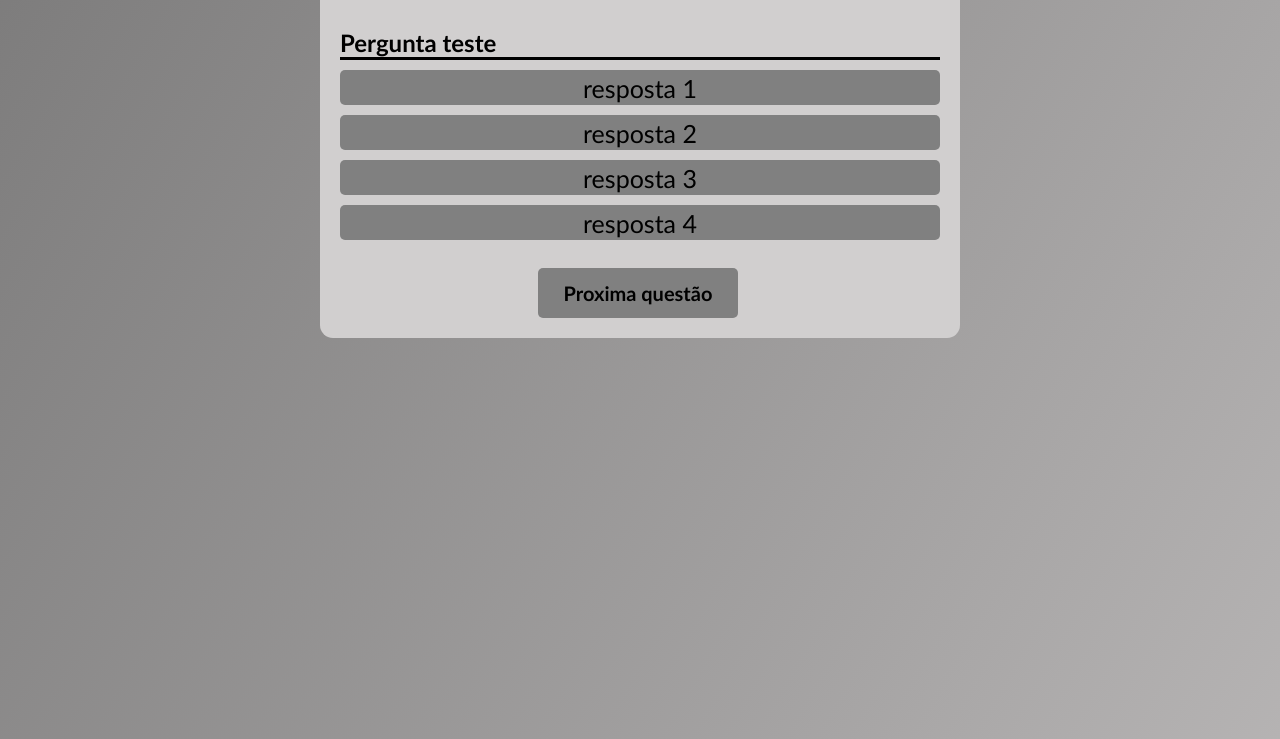
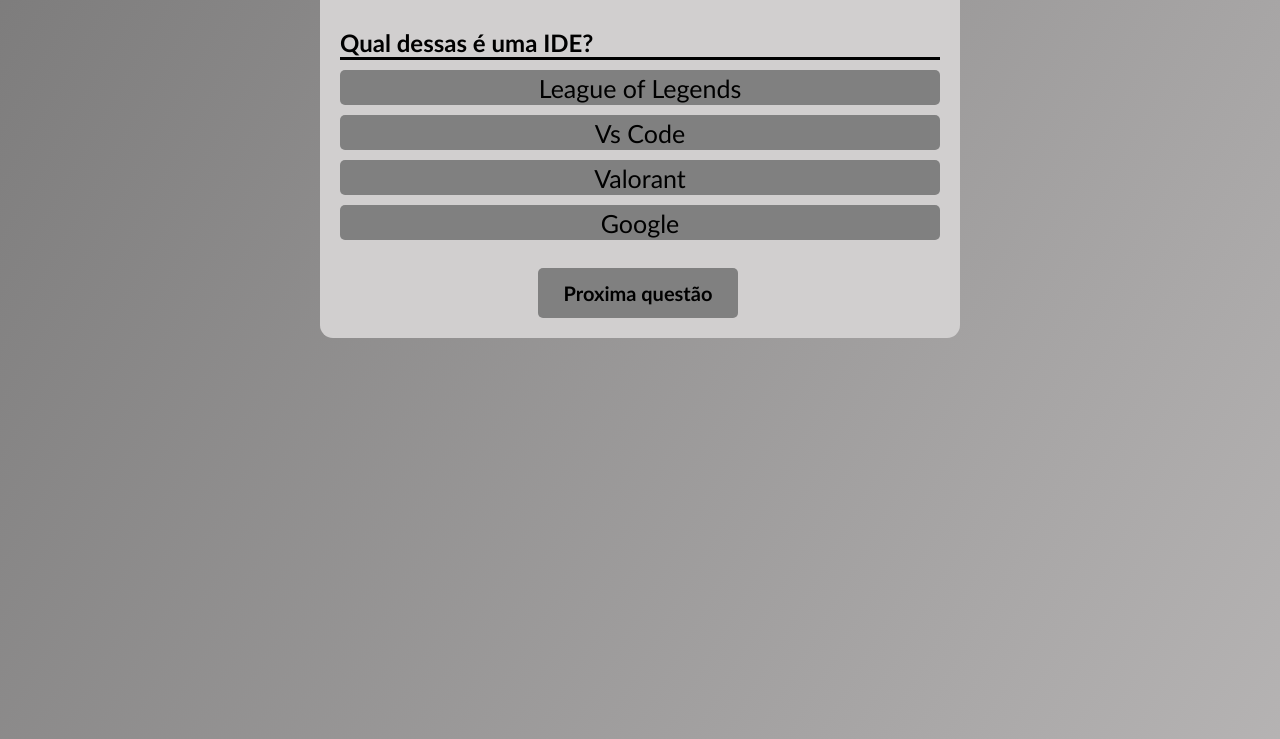
Before and after one commit to Vinicius-Souza-Rodrigues/Quiz-with-JS-HTML-and-Css, a plain HTML site: page index.html in a window 1280 px wide. Both pictures are taken after a click on the button "Proxima questão". Shown: the part 161-900 px from the top of the page. Drawn offline with Linux system fonts and the light colour scheme.

Commit message:
Quiz v1.2

```diff
--- a/index.html
+++ b/index.html
@@ -10,7 +10,7 @@
     <div class="container">
         <h1 class="titulo iniciar">Quiz sobre tecnológia</h1> <!--titulo do quiz-->
         <div class="quiz hide" id="quiz">
-            <h2 class="question" id="question">Pergunta teste</h2> <!--questão da vez-->
+            <h2 class="question" id="question"></h2> <!--questão da vez-->
             <div class="respostas">
                 <button class="botaoresposta" id="botaoresposta">resposta 1</button> <!--botões resposta-->
                 <button class="botaoresposta" id="botaoresposta">resposta 2</button>
--- a/script.js
+++ b/script.js
@@ -34,11 +34,9 @@ let pergunta = document.getElementById('question')
 let titulo = document.querySelector('.titulo')
 let quiz = document.getElementById('quiz')
 
-let perguntaAtual = 0
+let questaoatual = 0
 
-console.log(questoes[2])
-
-proximo.addEventListener("click", iniciarquiz, criarformulario)
+proximo.addEventListener("click", criarformulario)
 
 botaoresposta.forEach(function(botao) {
     botao.addEventListener("click", function() {
@@ -47,14 +45,15 @@ botaoresposta.forEach(function(botao) {
 });
 
 function criarformulario() {
-    while(quiz.firstChild) {
-        quiz.removeChild(quiz.firstChild)
-
-
-    }
+    pergunta.innerHTML = questoes[questaoatual].perguntas
+    let respostas = questoes[questaoatual].respostas;
+    botaoresposta.forEach(function(botao, index) {
+        botao.textContent = respostas[index].texto;
+    });
+    iniciarquiz()
 }
 
-async function iniciarquiz() {
+function iniciarquiz() {
     if(quiz.classList.contains('hide') == true) {
         quiz.classList.remove('hide')
         titulo.classList.remove('iniciar')
@@ -65,4 +64,7 @@ async function iniciarquiz() {
 
 function verificar(resposta) {
     console.log(resposta)
+    if(resposta =! true) {
+        console.log('acertou')
+    }
 }
```
